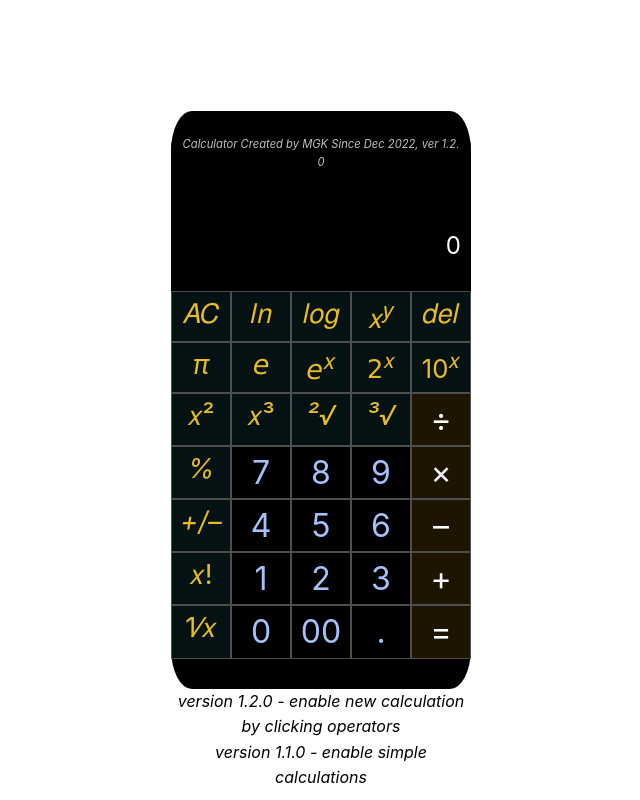
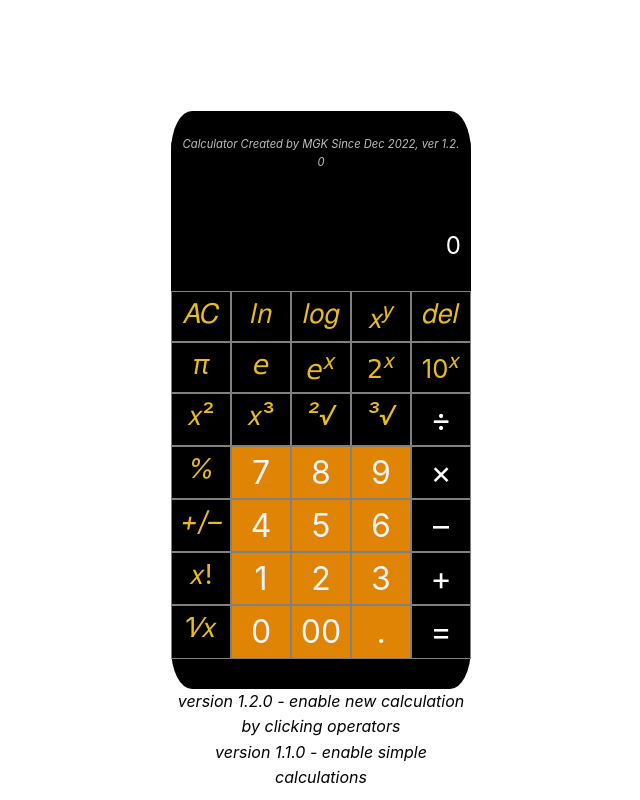
Before and after one commit to mkim245/vue-calculator, a Vue app: page / in a window 1280 px wide. Shown: the whole page, without its empty margins (169-809 px from the left). Built offline with nearby package versions, Linux system fonts and the light colour scheme.

Commit message:
change button style

```diff
--- a/src/components/Calculator.vue
+++ b/src/components/Calculator.vue
@@ -351,21 +351,21 @@ export default {
 
 .btn {
   cursor: pointer;
-  background-color: rgba(22, 0, 0, 0);
-  color: rgb(164, 191, 249);
-  border: 1.5px solid rgb(79, 78, 78);
+  background-color: rgba(240, 142, 6, 0.93);
+  color: rgb(243, 244, 247);
+  border: 1.5px solid grey;
   /* border-radius: 60%; */
   text-align: center;
   font-size: 2rem;
 }
 
 .btn:hover {
-  background-color: white;
-  color: black
+  background-color: rgb(243, 244, 247);
+  color:  rgba(240, 142, 6, 0.93)
 }
 
 .operator {
-  background-color: rgb(31, 20, 0);
+  background-color:  rgba(22, 0, 0, 0);
   color: white;
 }
 
@@ -375,7 +375,7 @@ export default {
 }
 
 .function {
-  background-color: rgba(10, 32, 36, 0.564);
+  background-color: rgba(22, 0, 0, 0);
   color: rgb(232, 188, 30);
   font-size: 1.7rem;
 }
```
